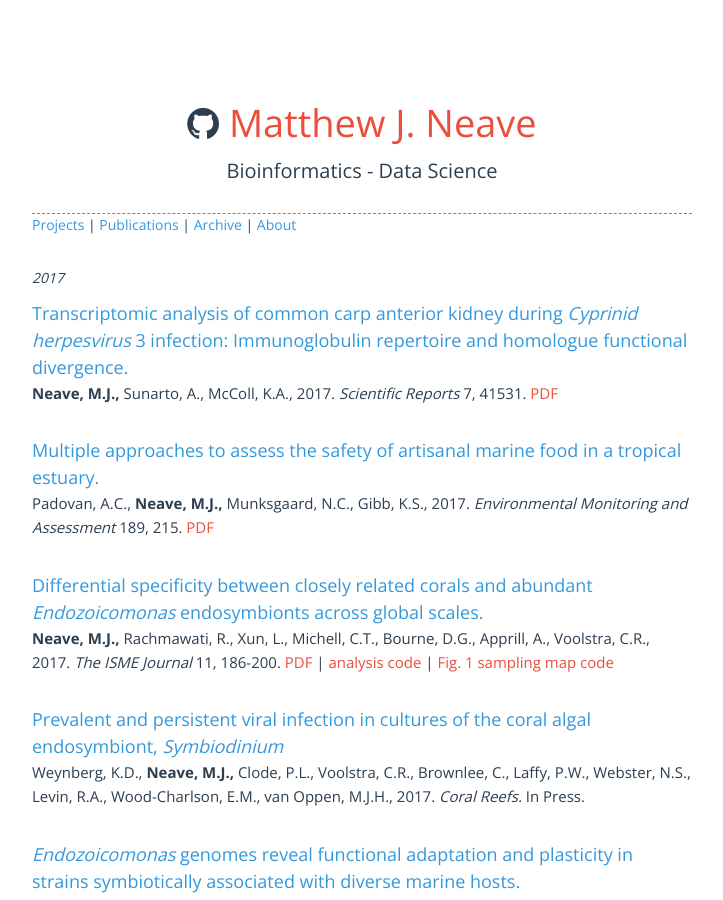
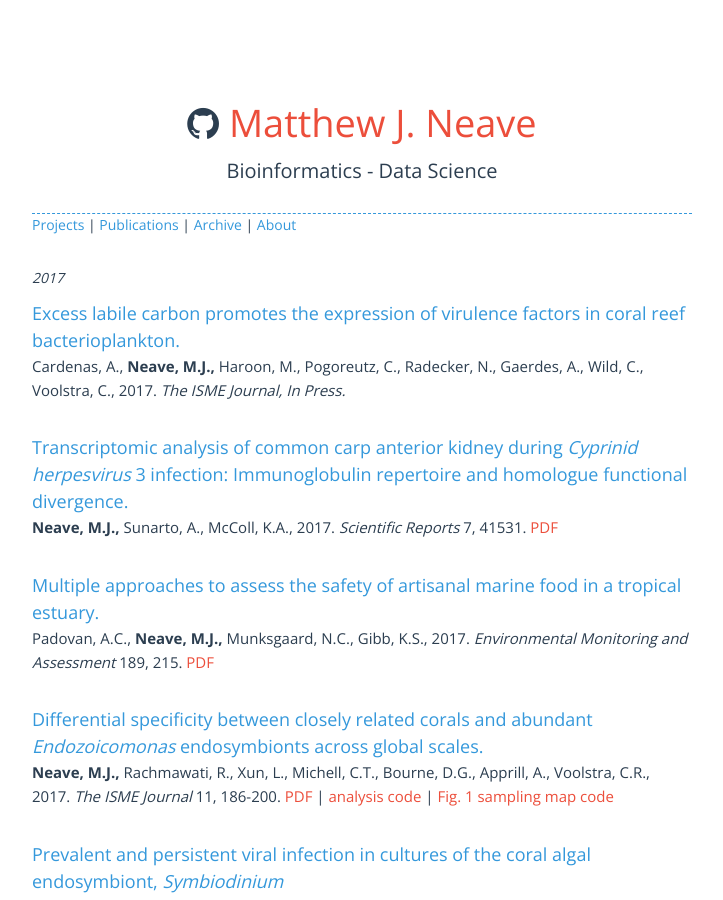
Before and after one commit to neavemj/neavemj.github.io, a Jekyll site: the page built from publications.html, in a window 1280 px wide and 900 px high. Shown: the whole window, without its empty margins (278-1001 px from the left). Built offline with Jekyll 4.4.1, drawn with Linux system fonts in a browser that asks for light colours; nearby versions of some CDN libraries; comment, search, counter and statistics services are not loaded.

Commit message:
add Anny's new ISME paper

```diff
--- a/publications.html
+++ b/publications.html
@@ -9,13 +9,18 @@ layout: default
 
 	  <p id="year">2017</p>
 
+      <h1bl>Excess labile carbon promotes the expression of virulence factors in coral reef bacterioplankton.</h1bl>
+	  <p>Cardenas, A., <b>Neave, M.J., </b>Haroon, M., Pogoreutz, C., Radecker, N., Gaerdes, A., Wild, C., Voolstra, C., 2017. <i>The ISME Journal, In Press.</i>
+	  </p>
+      <br>
+
       <h1bl>Transcriptomic analysis of common carp anterior kidney during <i> Cyprinid herpesvirus</i> 3 infection: Immunoglobulin repertoire and homologue functional divergence.</h1bl>
 	  <p><b>Neave, M.J.,</b> Sunarto, A., McColl, K.A., 2017. <i>Scientific Reports</i> 7, 41531.
 	  <a id="pdf-pubs" href="http://rdcu.be/oYfg">PDF</a>
 	  </p>
       <br>
 
-	   <h1bl>Multiple approaches to assess the safety of artisanal marine food in a tropical estuary.</h1bl>
+	  <h1bl>Multiple approaches to assess the safety of artisanal marine food in a tropical estuary.</h1bl>
 	  <p>Padovan, A.C., <b>Neave, M.J., </b>Munksgaard, N.C., Gibb, K.S., 2017. <i>Environmental Monitoring and Assessment</i> 189, 215.
 	  <a id="pdf-pubs" href=/pdfs/Padovan_et_al-2017-Environmental_Monitoring_and_Assessment.pdf>PDF</a>
 	  </p>
@@ -31,7 +36,7 @@ layout: default
 	  </p>
       <br>
 
-	   <h1bl>Prevalent and persistent viral infection in cultures of the coral algal endosymbiont, <i>Symbiodinium</i></h1bl>
+	  <h1bl>Prevalent and persistent viral infection in cultures of the coral algal endosymbiont, <i>Symbiodinium</i></h1bl>
       <p>Weynberg, K.D., <b>Neave, M.J., </b>Clode, P.L., Voolstra, C.R., Brownlee, C., Laffy, P.W., Webster, N.S., Levin, R.A., Wood-Charlson, E.M., van Oppen, M.J.H., 2017. <i>Coral Reefs.</i> In Press.
 	  </p>
       <br>
```
